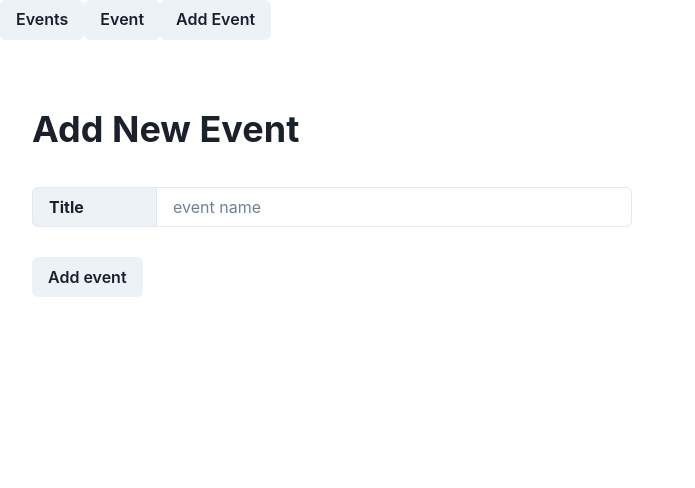
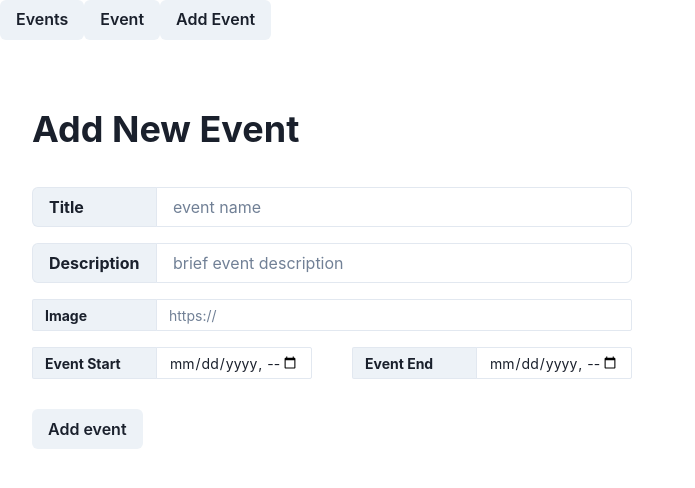
Before and after one commit to ShannahvdWal/react-advanced-project, a React (Vite) app in the folder react-advanced-project/: page /add-event in a window 1280 px wide. Shown: the top 488 px of the page, without its empty margins (0-695 px from the left). Built offline with nearby package versions, Linux system fonts and the light colour scheme.

Commit message:
Added rest of form post info

```diff
--- a/react-advanced-project/src/pages/AddEventPage.jsx
+++ b/react-advanced-project/src/pages/AddEventPage.jsx
@@ -12,10 +12,10 @@ import { Form } from "react-router-dom";
 export const AddEventPage = () => {
   const [events, setEvents] = useState([]);
   const [title, setTitle] = useState();
-  const [description, setDescription] = useState("");
-  const [image, setImage] = useState("");
-  const [startTime, setStartTime] = useState("");
-  const [endTime, setEndTime] = useState("");
+  const [description, setDescription] = useState();
+  const [image, setImage] = useState();
+  const [startTime, setStartTime] = useState();
+  const [endTime, setEndTime] = useState();
 
   const createEvent = async (event) => {
     // No error handling, normally you would do that.
@@ -31,12 +31,14 @@ export const AddEventPage = () => {
   const handleSubmit = (event) => {
     event.preventDefault();
 
-    createEvent({ title });
+    createEvent({ title, description, image, startTime, endTime });
 
     // Empty the form fields.
     setTitle("");
-    // setEmail("");
-    // setWebsite("");
+    setDescription("");
+    setImage("");
+    setStartTime("");
+    setEndTime("");
   };
 
   return (
@@ -54,17 +56,26 @@ export const AddEventPage = () => {
               value={title}
             />
           </InputGroup>
-          {/* <InputGroup>
+          <InputGroup>
             <InputLeftAddon w={125}>
               <b>Description</b>
             </InputLeftAddon>
-            <Input placeholder="brief event description" value={description} />
+            <Input
+              placeholder="brief event description"
+              onChange={(e) => setDescription(e.target.value)}
+              value={description}
+            />
           </InputGroup>
           <InputGroup size="sm">
             <InputLeftAddon w={125}>
               <b>Image</b>
             </InputLeftAddon>
-            <Input type="url" placeholder="https://" value={image} />
+            <Input
+              type="url"
+              placeholder="https://"
+              onChange={(e) => setImage(e.target.value)}
+              value={image}
+            />
           </InputGroup>
           <InputGroup size="sm">
             <InputLeftAddon w={125}>
@@ -75,6 +86,7 @@ export const AddEventPage = () => {
               width="auto"
               type="datetime-local"
               marginRight={10}
+              onChange={(e) => setStartTime(e.target.value)}
               value={startTime}
             ></Input>
             <InputLeftAddon w={125}>
@@ -84,9 +96,10 @@ export const AddEventPage = () => {
               htmlSize={4}
               width="auto"
               type="datetime-local"
+              onChange={(e) => setEndTime(e.target.value)}
               value={endTime}
             ></Input>
-          </InputGroup> */}
+          </InputGroup>
           {/* <InputGroup size="sm">
             <InputLeftAddon w={125}>
               <b>Creator</b>
```
